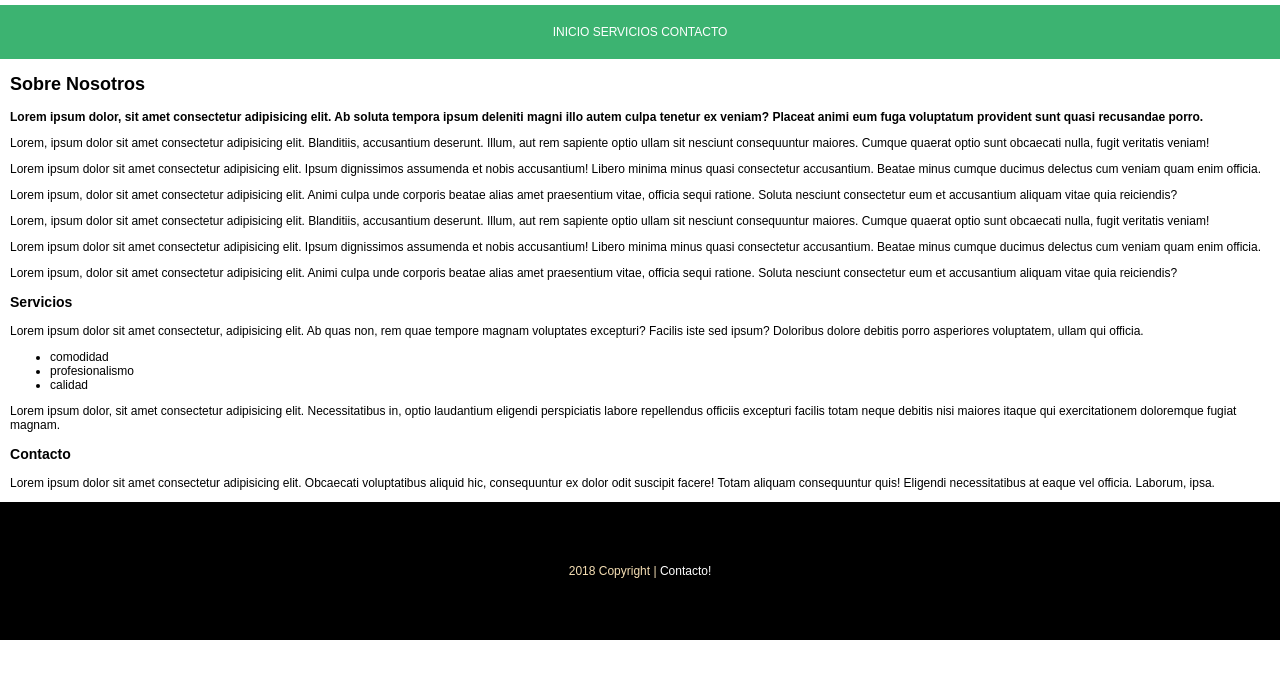
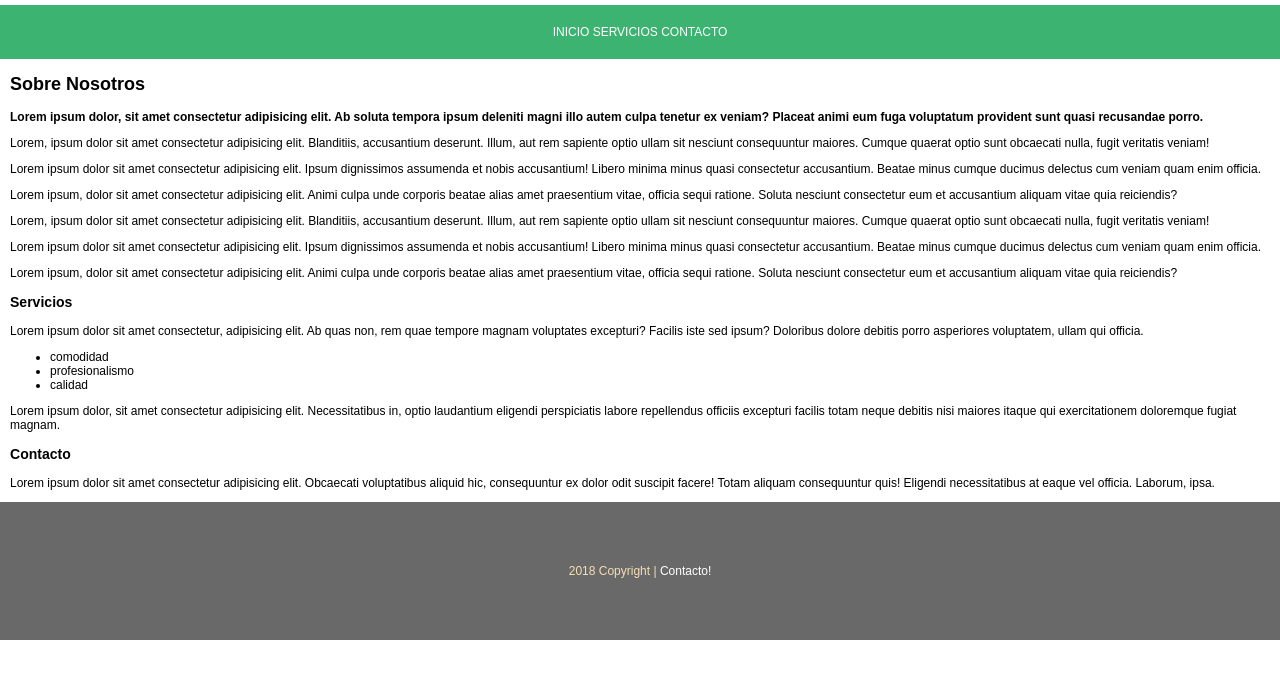
Before and after one commit to GAtom22/trainGit, a plain HTML site: page index.html in a window 1280 px wide. Shown: the part 85-764 px from the top of the page. Drawn offline with Linux system fonts and the light colour scheme.

Commit message:
Revertir "Cambio footer background"
This reverts commit 63dbd9b2fffc94a626447f5b4739b1b1d51137dc.

```diff
--- a/index.html
+++ b/index.html
@@ -35,7 +35,7 @@
             text-decoration: none;
         }
         footer{
-            background-color: black;
+            background-color: dimgray;
             color: wheat;
             text-align: center;
             padding:50px;
```
